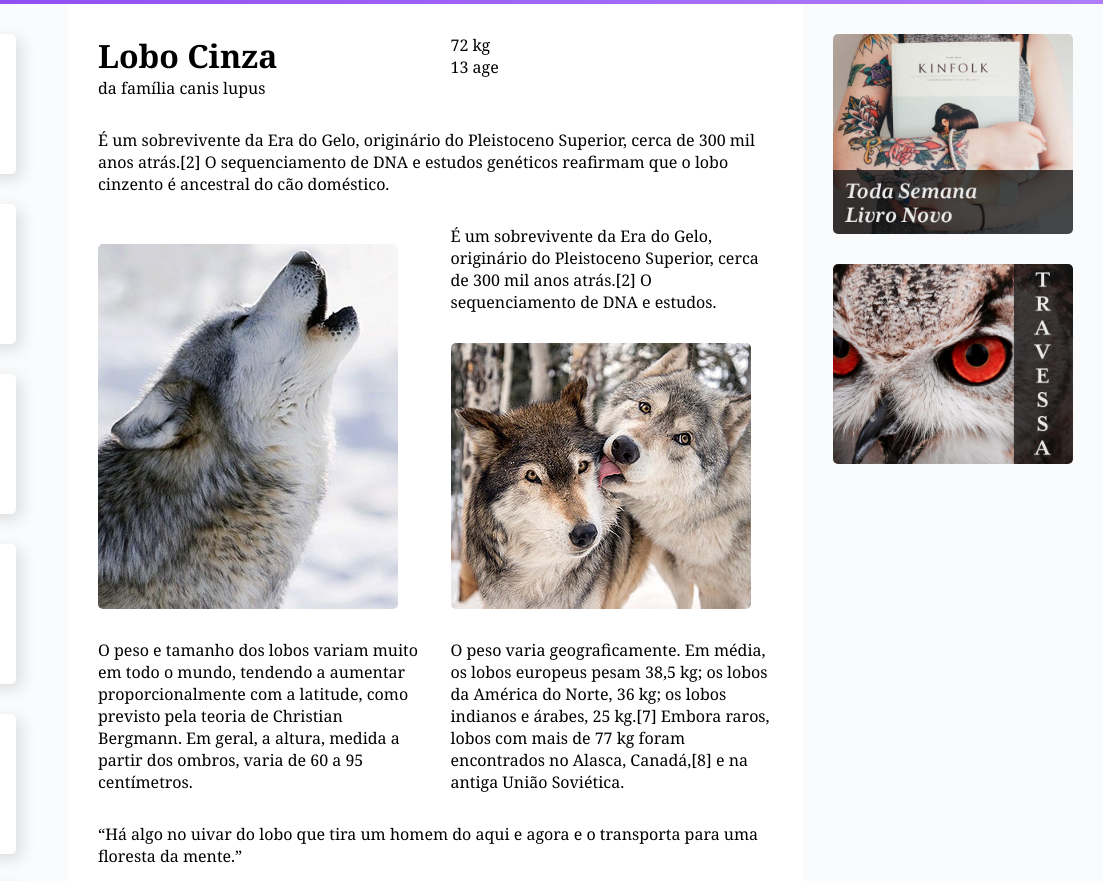
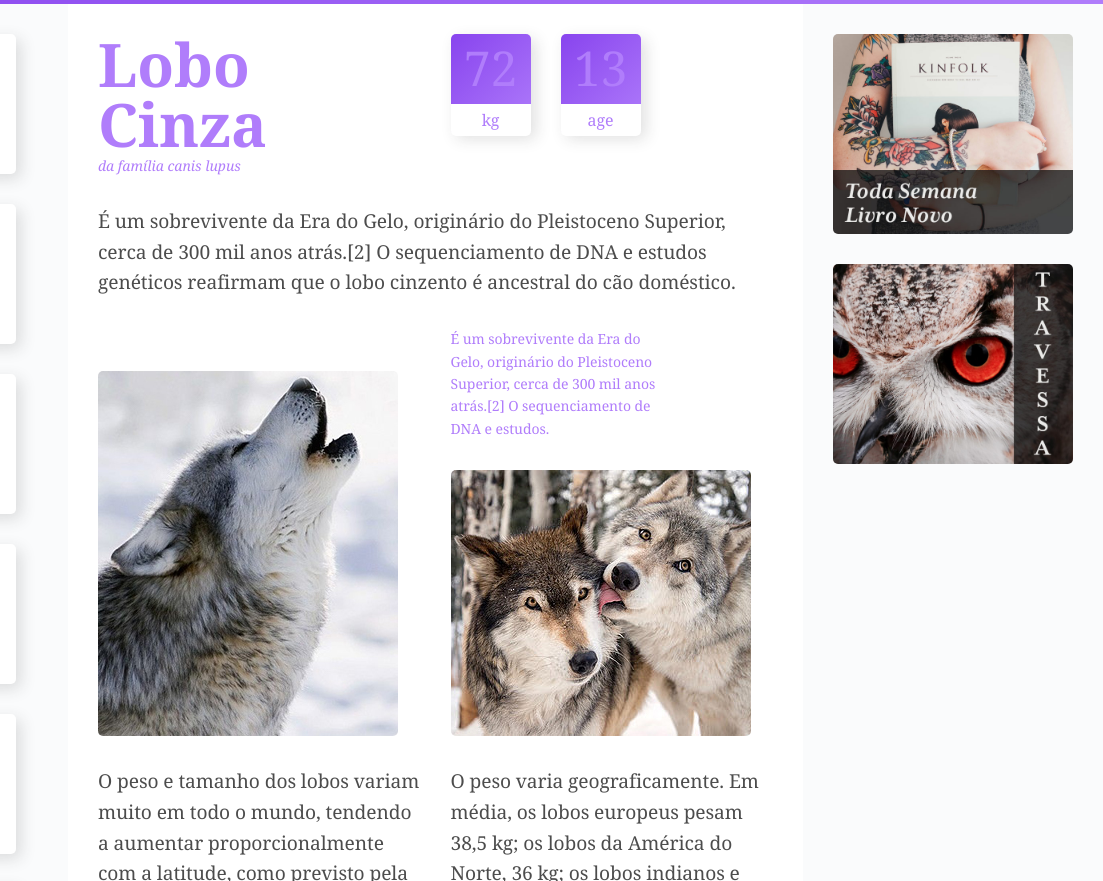
Before and after one commit to Stheffane/CSS-Grid, a plain HTML site: page index.html in a window 1280 px wide. Shown: the part 100-981 px from the top of the page, 177-1280 px from the left. Drawn offline with Linux system fonts and the light colour scheme.

Commit message:
feat: estilizar content

```diff
--- a/css/style.css
+++ b/css/style.css
@@ -85,6 +85,107 @@ img {
   background: #b07dfb;
 }
 
+/* ESTILOS CONTENT */
+p {
+  font-size: 1.2em;
+  line-height: 1.6;
+  letter-spacing: -0.005em;
+  color: rgba(0, 0, 0, 0.7);
+}
+
+.informacoes p + p {
+  margin-top: 30px;
+}
+
+/* TITULO */
+.titulo {
+  color: #b07dfb;
+}
+
+.titulo h1 {
+  font-size: 3.75em;
+  line-height: 1;
+  font-weight: 700;
+}
+
+.titulo span {
+  font-size: 0.875em;
+  font-style: italic;
+}
+
+/* CARACTERISTICAS */
+.caracteristicas {
+  display: flex;
+  align-items: flex-start;
+}
+
+.caracteristicas > div {
+  width: 80px;
+  text-align: center;
+  background: linear-gradient(135deg, #8844ee, #b07dfb);
+  border-radius: 5px;
+  box-shadow: 5px 5px 15px 0px rgba(44, 44, 44, 0.15);
+  position: relative;
+}
+
+.caracteristicas > div:first-child {
+  margin-right: 30px;
+}
+
+.caracteristicas span {
+  display: block;
+  color: #b07dfb;
+}
+
+.numero {
+  font-size: 3em;
+  line-height: 1;
+  margin: 10px auto;
+}
+
+.rotulo {
+  background: #ffffff;
+  border-radius: 0 0 5px 5px;
+  padding: 5px 0;
+  position: relative;
+  top: 2px;
+}
+
+.destaque {
+  font-size: 0.875em;
+  color: #b07dfb;
+  max-width: 16em;
+}
+
+.citacao,
+.atributos {
+  padding: 30px;
+  border-radius: 5px;
+  box-shadow: 5px 5px 15px 0px rgba(44, 44, 44, 0.15);
+  background: linear-gradient(135deg, #8844ee, #b07dfb);
+  align-self: start; /* para que o elemento não se espanda pela linha inteira e ocupe apenas o tam do seu conteudo*/
+}
+
+.citacao p {
+  font-size: 1.5em;
+  font-style: italic;
+  text-align: center;
+  max-width: 500px;
+  margin: 0 auto;
+  color: #ffffff;
+}
+
+.atributos li {
+  color: #ffffff;
+  font-family: "Courier New", Courier, monospace;
+  font-size: 1.125em;
+  padding: 15px;
+}
+
+.atributos li + li {
+  border-top: 2px solid #b07dfb;
+}
+
 /* CONTENT */
 .content {
   grid-area: content;
--- a/index.html
+++ b/index.html
@@ -53,7 +53,7 @@
 
         <img class="imagem1" src="img/wolf1.jpg" alt="Wolf 1">
 
-        <p>É um sobrevivente da Era do Gelo, originário do Pleistoceno Superior, cerca de 300 mil anos atrás.[2] O sequenciamento de DNA e estudos.</p>
+        <p class="destaque">É um sobrevivente da Era do Gelo, originário do Pleistoceno Superior, cerca de 300 mil anos atrás.[2] O sequenciamento de DNA e estudos.</p>
 
         <img class="imagem2" src="img/wolf2.jpg" alt="Wolf 2">
 
```
